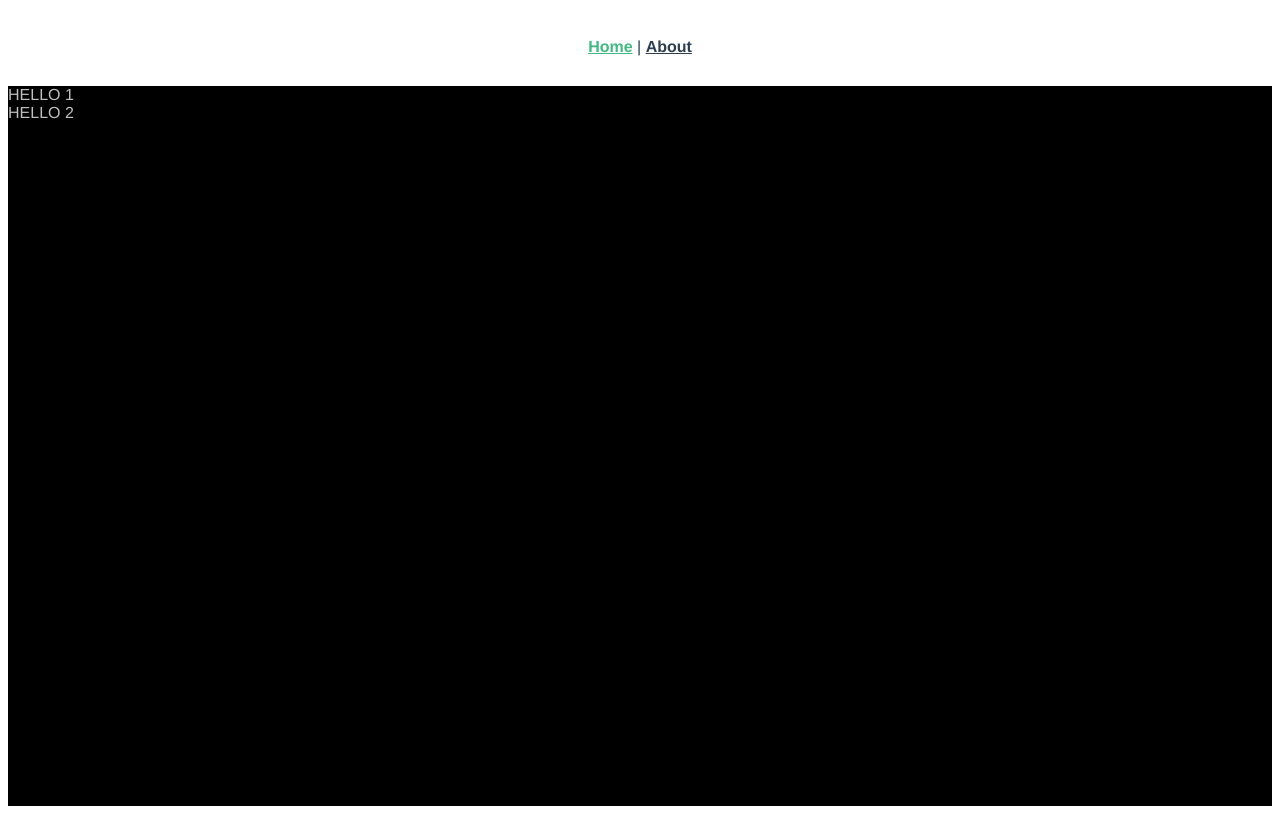
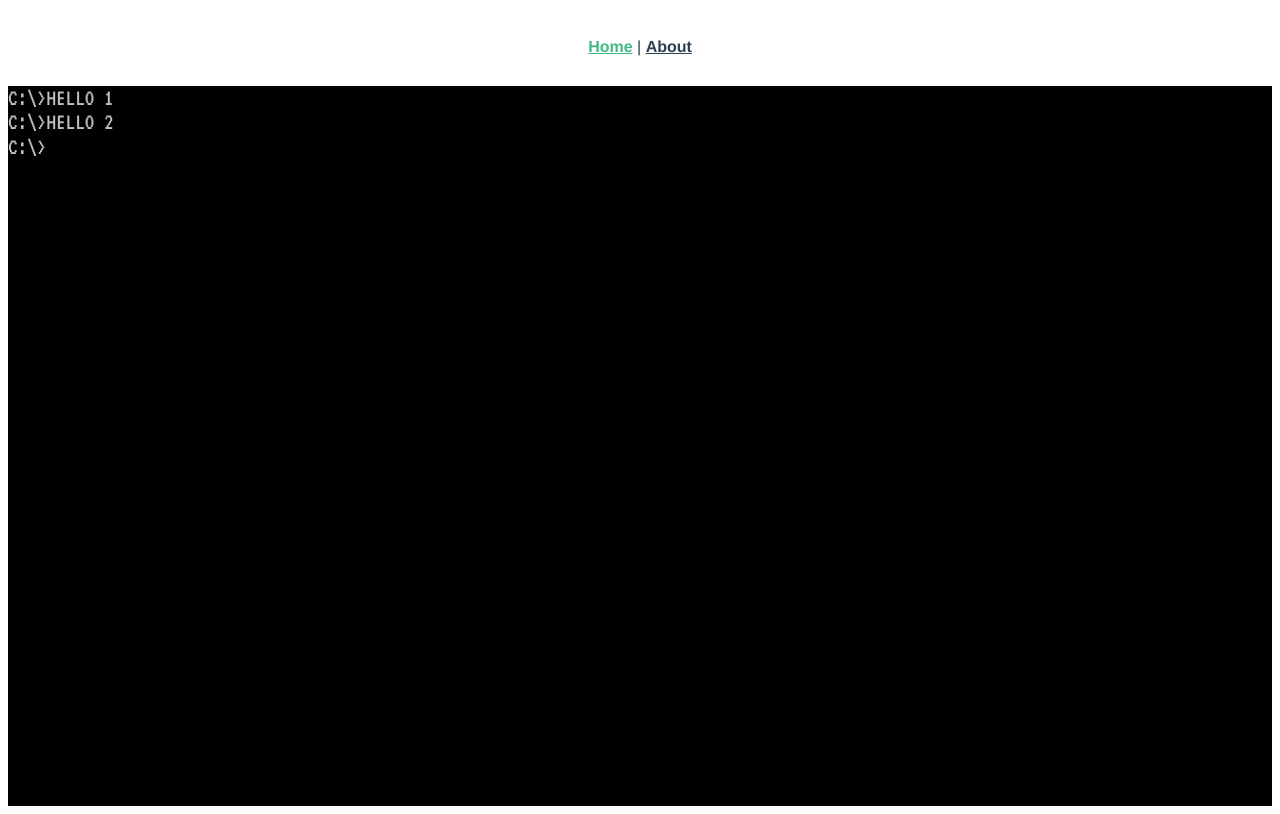
Before and after one commit to rcvink/nowhere, a Vue app: page / in a window 1280 px wide. Built offline with nearby package versions, Linux system fonts and the light colour scheme.

Commit message:
Use DOS-like font

```diff
--- a/src/components/History.vue
+++ b/src/components/History.vue
@@ -1,7 +1,7 @@
 <template>
     <div class="history">
         <li class="list" v-for="statement in statements" :key="statement">
-            {{ statement }}
+            C:\>{{ statement }}
         </li>
     </div>
 </template>
@@ -20,10 +20,14 @@ export default class History extends Vue {
 </script>
 
 <style scoped lang="scss">
+@import url('https://fonts.googleapis.com/css?family=VT323');
+
 .history {
     color: rgb(192, 192, 192);
+    font-size: 1.5em;
     text-align: left;
     text-transform: uppercase;
+    font-family: 'VT323', monospace;
 }
 
 .list {
--- a/src/components/Input.vue
+++ b/src/components/Input.vue
@@ -1,7 +1,7 @@
 <template>
     <div>
         <form>
-            <input type="text" v-model="statement" v-on:keydown.enter="handleSubmit" v-on:keydown.enter.prevent v-on:blur="this.focus()">
+            C:\><input type="text" v-model="statement" v-on:keydown.enter="handleSubmit" v-on:keydown.enter.prevent v-on:blur="this.focus()">
         </form>
     </div>
 </template>
@@ -30,10 +30,19 @@ export default Vue.extend({
 </script>
 
 <style scoped lang="scss">
+@import url('https://fonts.googleapis.com/css?family=VT323');
+
+form {
+    font-family: 'VT323', monospace;
+    color: rgb(192, 192, 192);
+    font-size: 1.5em;
+}
+
 input[type=text] {
     background-color: black;
     border: none;
     color: rgb(192, 192, 192);
+    font-family: 'VT323', monospace;
     text-align: left;
     text-transform: uppercase;
     font-size: 1em;
```
